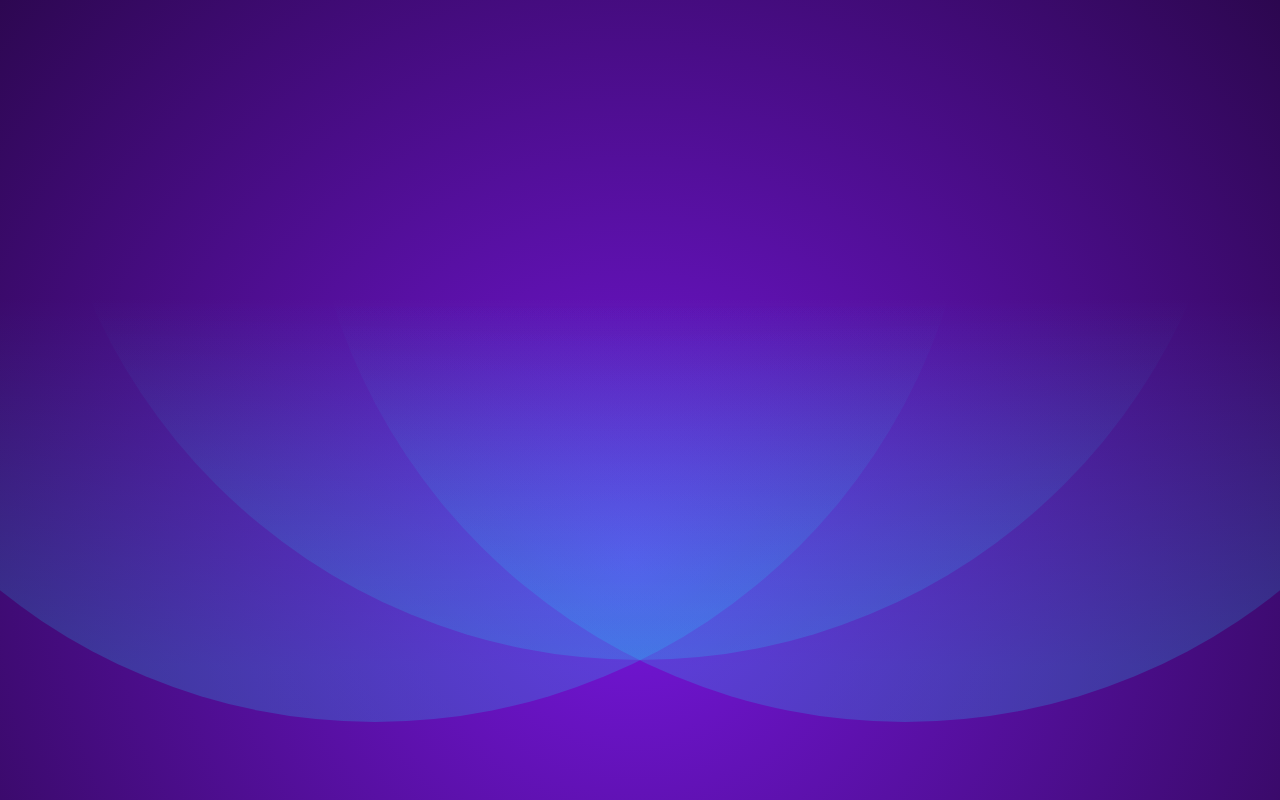
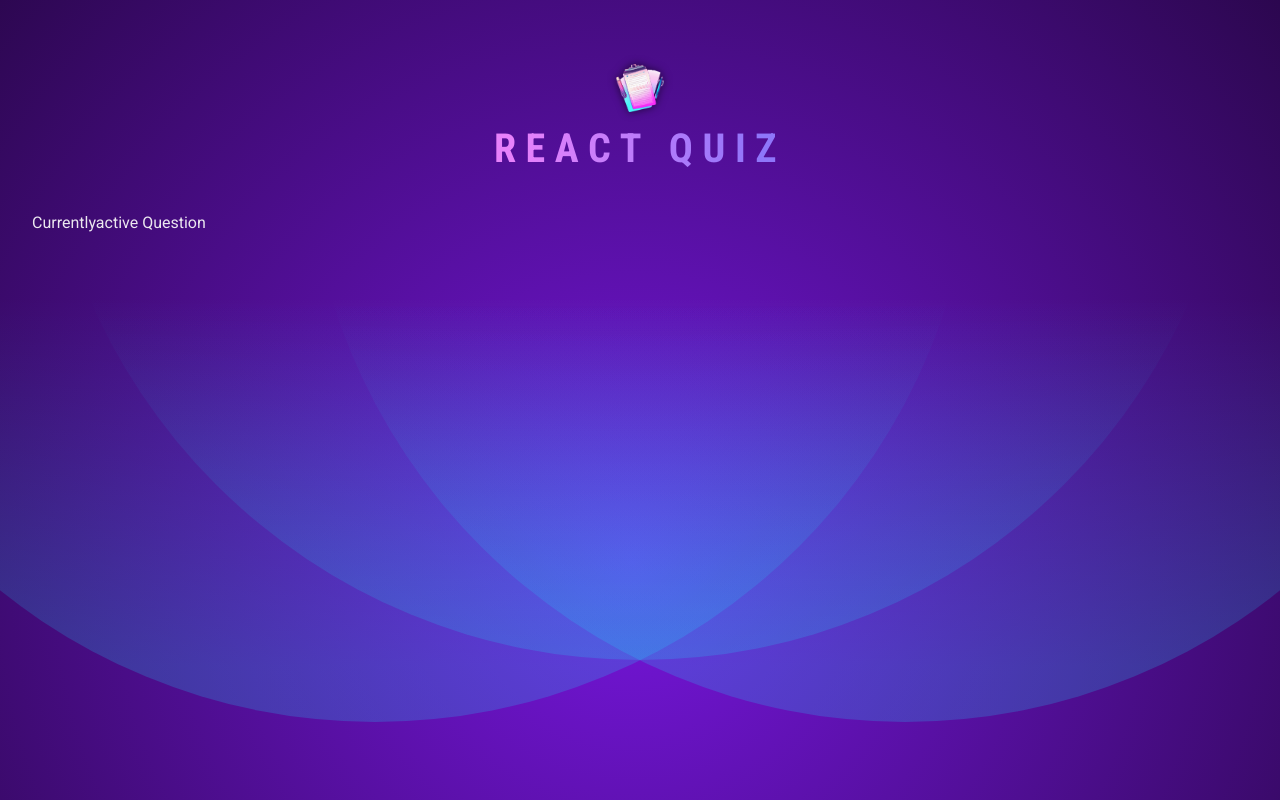
Before and after one commit to Ragul2808/Building-a-Quiz-App, a React (Vite) app: page / in a window 1280 px wide. Built offline with nearby package versions, Linux system fonts and the light colour scheme.

Commit message:
Update App.jsx and add new components

```diff
--- a/src/App.jsx
+++ b/src/App.jsx
@@ -1,3 +1,14 @@
-function App() {}
+import Header from "./components/Header";
+import Quiz from "./components/Quiz";
+function App() {
+    return (
+        <>
+          <Header />
+          <Quiz />
+        </>
+    )
+
+
+}
 
 export default App;
--- /dev/null
+++ b/src/components/Header.jsx
@@ -0,0 +1,13 @@
+import logoImg from '../assets/quiz-logo.png'
+
+export default function Header(){
+    return (
+        <header>
+            <img src={logoImg} alt="Quiz logo" />
+            <h1>React Quiz</h1>
+       </header>
+    ) ;
+
+
+
+}
--- /dev/null
+++ b/src/components/Quiz.jsx
@@ -0,0 +1,3 @@
+export default function Quiz() {
+    return <p>Currentlyactive Question</p>
+}
```
